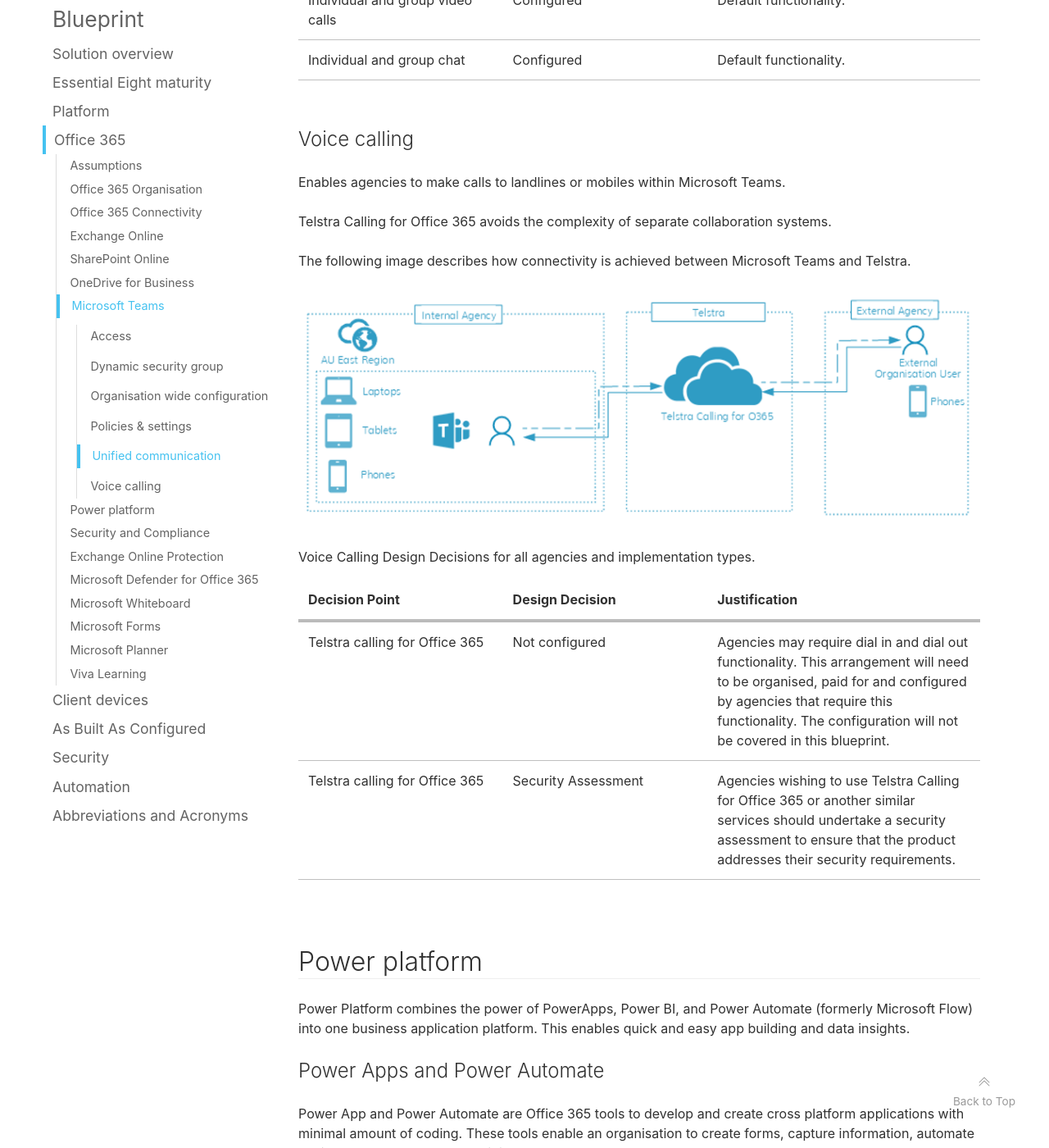
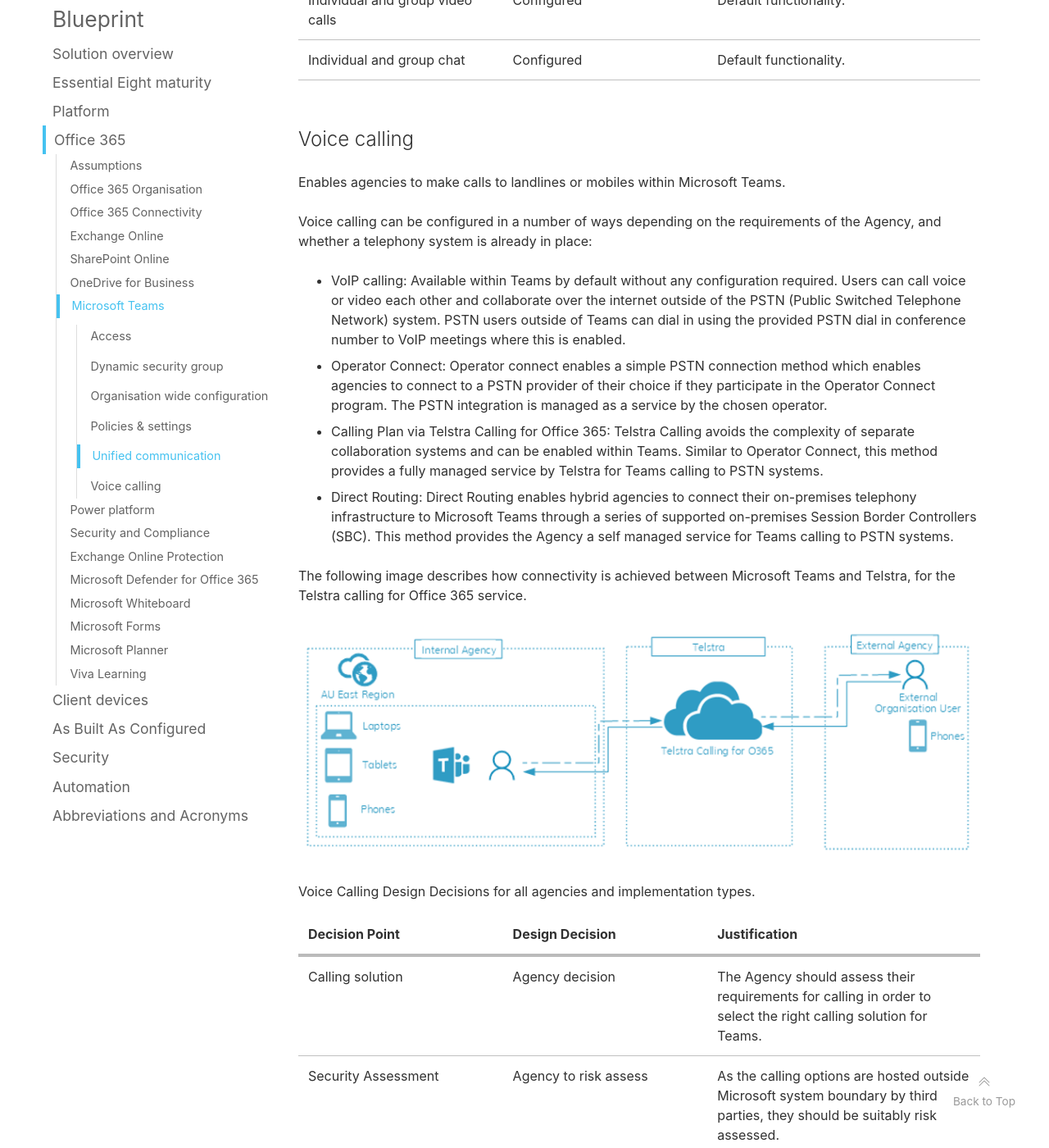
Before and after one commit to ASD-Blueprint/desktop.gov.au, a Jekyll site: the page built from blueprint/office-365.md, in a window 1280 px wide and 1400 px high, scrolled down 60828 px. Shown: the whole window at 82% size. Built offline with Jekyll 4.4.1, drawn with Linux system fonts in a browser that asks for light colours; comment, search, counter and statistics services are not loaded; some of the changed text lies outside the part shown.

Commit message:
PSTN update for teams

```diff
--- a/blueprint/office-365.md
+++ b/blueprint/office-365.md
@@ -1109,7 +1109,7 @@
 --- | --- | ---
 External Access | Configured:<br>(Example) Allow dta.gov.au | Allow only dta.gov.au and deny sharing to external users. This will prevent users from setting up meetings with users that are not setup as a Guest of the Agency.
 Guest Access | Configured:<br>Guest Access: Enabled | Allows people outside of the agency to access teams and channels.
-Teams Setting | Configured<br>Disable all third-party file storage | This is to ensure departmental users do not save file outside of the Office 365 tenant.
+Teams Setting | Configured<br>Disable all third-party file storage | This is to ensure departmental users do not save file outside of the Microsoft 365 tenant.
 
 ### Policies & settings
 
@@ -1157,9 +1157,16 @@
 
 Enables agencies to make calls to landlines or mobiles within Microsoft Teams.
 
-Telstra Calling for Office 365 avoids the complexity of separate collaboration systems.
-
-The following image describes how connectivity is achieved between Microsoft Teams and Telstra.
+Voice calling can be configured in a number of ways depending on the requirements of the Agency, and whether a telephony system is already in place:
+
+* VoIP calling: Available within Teams by default without any configuration required. Users can call voice or video each other and collaborate over the internet outside of the PSTN (Public Switched Telephone Network) system. PSTN users outside of Teams can dial in using the provided PSTN dial in conference number to VoIP meetings where this is enabled.
+
+* Operator Connect: Operator connect enables a simple PSTN connection method which enables agencies to connect to a PSTN provider of their choice if they participate in the Operator Connect program. The PSTN integration is managed as a service by the chosen operator.
+
+* Calling Plan via Telstra Calling for Office 365: Telstra Calling avoids the complexity of separate collaboration systems and can be enabled within Teams. Similar to Operator Connect, this method provides a fully managed service by Telstra for Teams calling to PSTN systems.
+* Direct Routing: Direct Routing enables hybrid agencies to connect their on-premises telephony infrastructure to Microsoft Teams through a series of supported on-premises Session Border Controllers (SBC). This method provides the Agency a self managed service for Teams calling to PSTN systems.
+
+The following image describes how connectivity is achieved between Microsoft Teams and Telstra, for the Telstra calling for Office 365 service.
 
 ![Telstra Calling for Office 365](/assets/images/o365-voice.png)
 
@@ -1167,8 +1174,8 @@
 
 Decision Point | Design Decision | Justification
 --- | --- | ---
-Telstra calling for Office 365 | Not configured | Agencies may require dial in and dial out functionality. This arrangement will need to be organised, paid for and configured by agencies that require this functionality. The configuration will not be covered in this blueprint.
-Telstra calling for Office 365 | Security Assessment | Agencies wishing to use Telstra Calling for Office 365 or another similar services should undertake a security assessment to ensure that the product addresses their security requirements.
+Calling solution | Agency decision | The Agency should assess their requirements for calling in order to select the right calling solution for Teams.
+Security Assessment | Agency to risk assess | As the calling options are hosted outside Microsoft system boundary by third parties, they should be suitably risk assessed.
 
 ## Power platform
 
```
Also changed, not shown: other parts of blueprint/office-365.md (+1 -1 lines).
